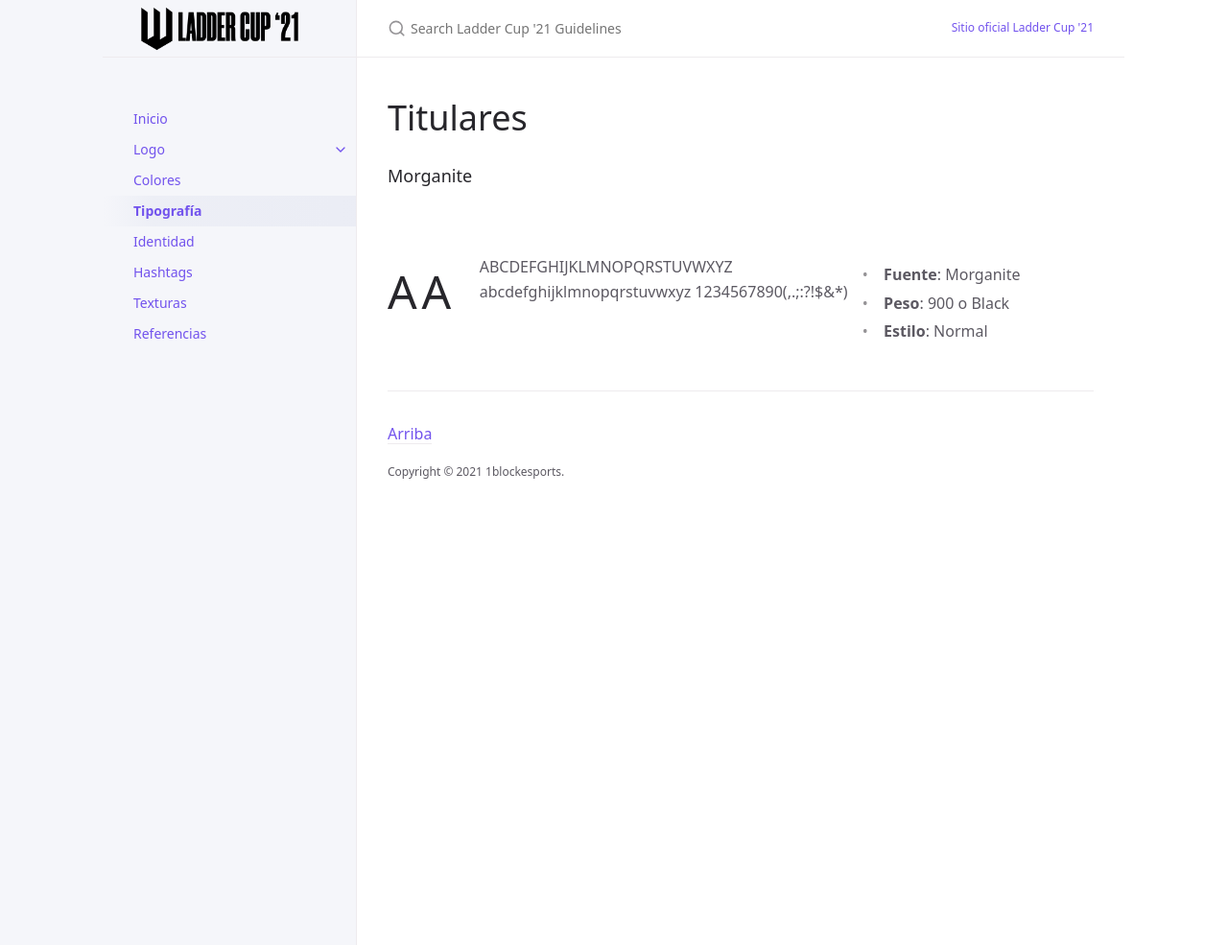
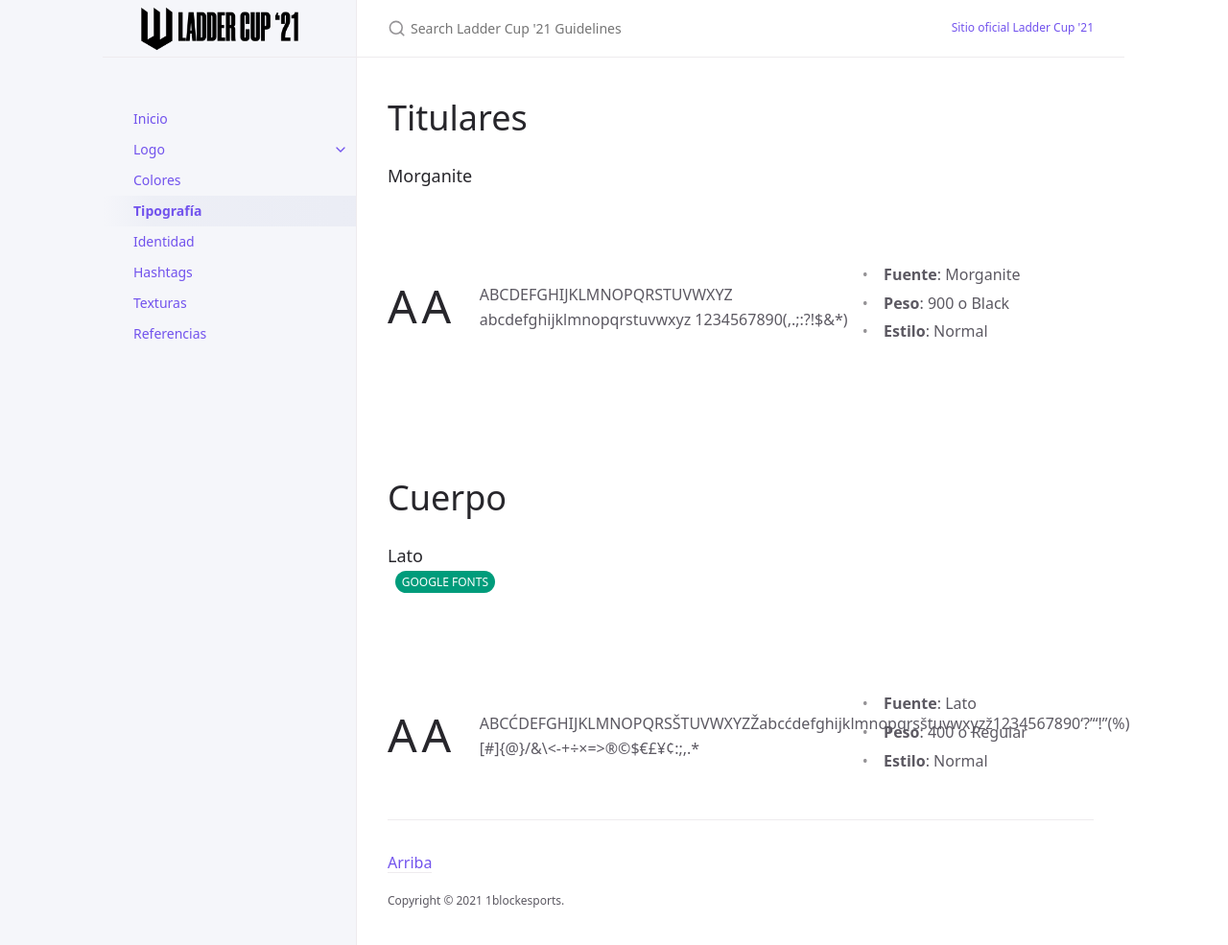
Before and after one commit to 1blockesports/laddercup-guidelines, a Jekyll site: the page built from docs/tipografia.md, in a window 1280 px wide and 988 px high. Shown: the top 985 px of the window at 96% size. Built offline with Jekyll 4.4.1, drawn with Linux system fonts in a browser that asks for light colours.

Commit message:
Update tipografia.md

```diff
--- a/docs/tipografia.md
+++ b/docs/tipografia.md
@@ -9,7 +9,7 @@
 ### Morganite
 <br><br>
 
-<div style="display:flex;flex-direction:row;flex-wrap:wrap;justify-content:space-between;align-items:flex-start">
+<div style="display:flex;flex-direction:row;flex-wrap:wrap;justify-content:space-between;align-items:center">
 <div style="width:13%">
 <h4 style="font-size: 3rem !important;">AA</h4>
 </div>
@@ -26,3 +26,27 @@
 </ul>
 </div>
 </div>
+
+<br><br>
+
+# Cuerpo
+### Lato
+Google fonts
+{: .label .label-green }
+<br><br>
+
+<div style="display:flex;flex-direction:row;flex-wrap:wrap;justify-content:space-between;align-items:center">
+<div style="width:13%">
+<h4 style="font-size: 3rem !important;">AA</h4>
+</div>
+<div style="width:54%">
+ABCĆDEFGHIJKLMNOPQRSŠTUVWXYZŽabcćdefghijklmnopqrsštuvwxyzž1234567890‘?’“!”(%)[#]{@}/&\<-+÷×=>®©$€£¥¢:;,.*
+</div>
+<div style="width:33%">
+<ul>
+<li><strong>Fuente</strong>: Lato</li>
+<li><strong>Peso</strong>: 400 o Regular</li>
+<li><strong>Estilo</strong>: Normal</li>
+</ul>
+</div>
+</div>
```
